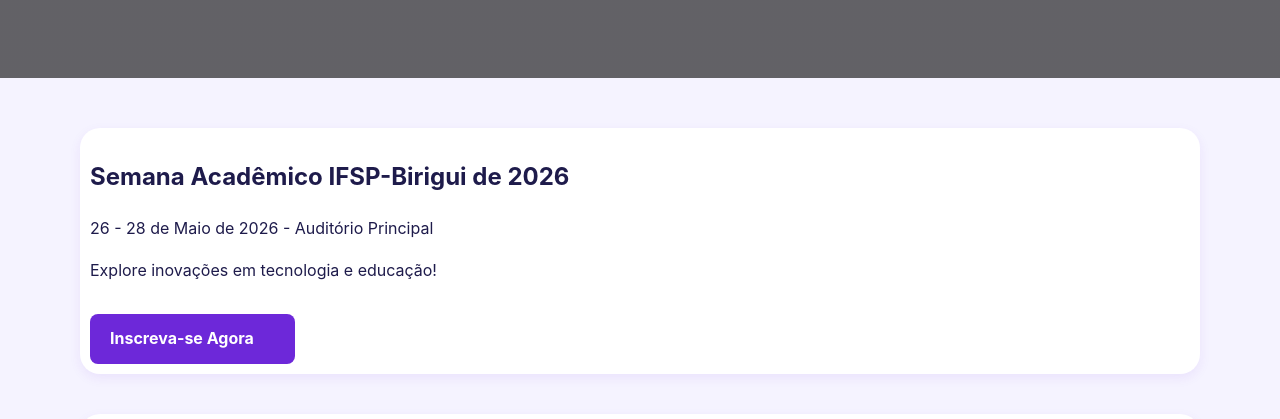
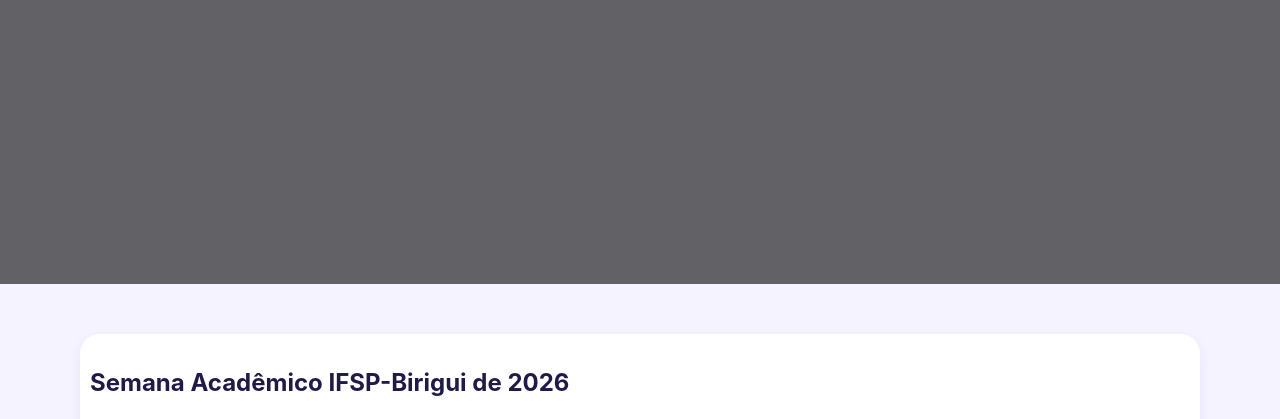
Before and after one commit to fabonfim/csssite230426, a plain HTML site: page index.html in a window 1280 px wide. Shown: the part 196-615 px from the top of the page. Drawn offline with Linux system fonts and the light colour scheme.

Commit message:
Update novoestilo.css

```diff
--- a/CSS/novoestilo.css
+++ b/CSS/novoestilo.css
@@ -37,8 +37,7 @@
 
 
 header {
-    background-image: linear-gradient(rgba(0, 0, 0, 0.6), rgba(0, 0, 0, 0.6)),
-       url("../Imagens/big.png"); /* Overlay escuro para leitura + imagem */
+    background-image: linear-gradient(rgba(0, 0, 0, 0.6), rgba(0, 0, 0, 0.6)), url("../Imagens/big.png"); /* Overlay escuro para leitura + imagem */
     background-size: cover; /* Garante que a imagem cubra todo o cabeçalho */
     background-position: center; /* Centraliza a imagem de fundo */
     background-repeat: no-repeat; /* Evita que a imagem se repita */
@@ -46,6 +45,7 @@
     text-align: center; /* Centraliza o conteúdo textual */
     padding-top: 120px; /* Espaçamento superior amplo para destacar a imagem */
     padding-bottom: 60px; /* Espaçamento inferior para equilíbrio visual */
+   min-height: 300px; /* Adicione uma altura mínima para testar se o bloco aparece */
 }
 
 
```
